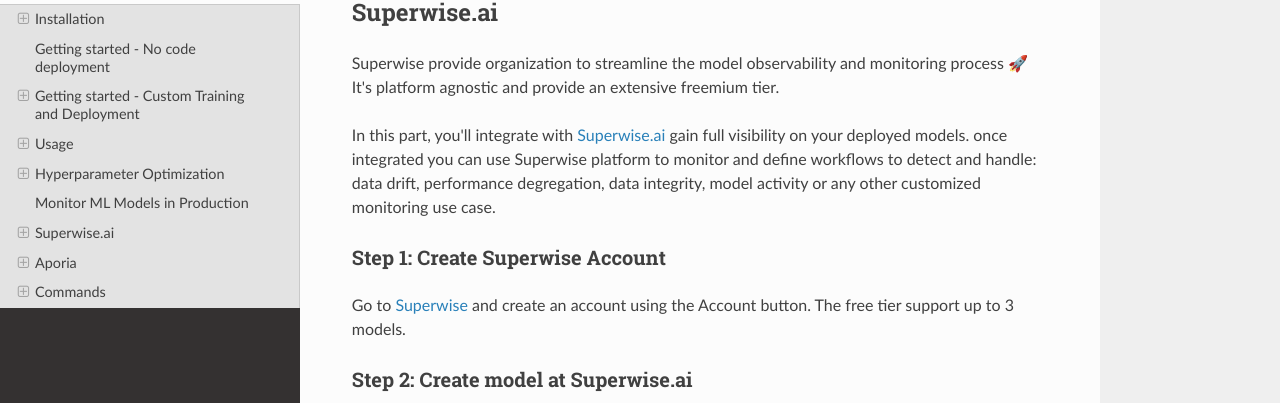
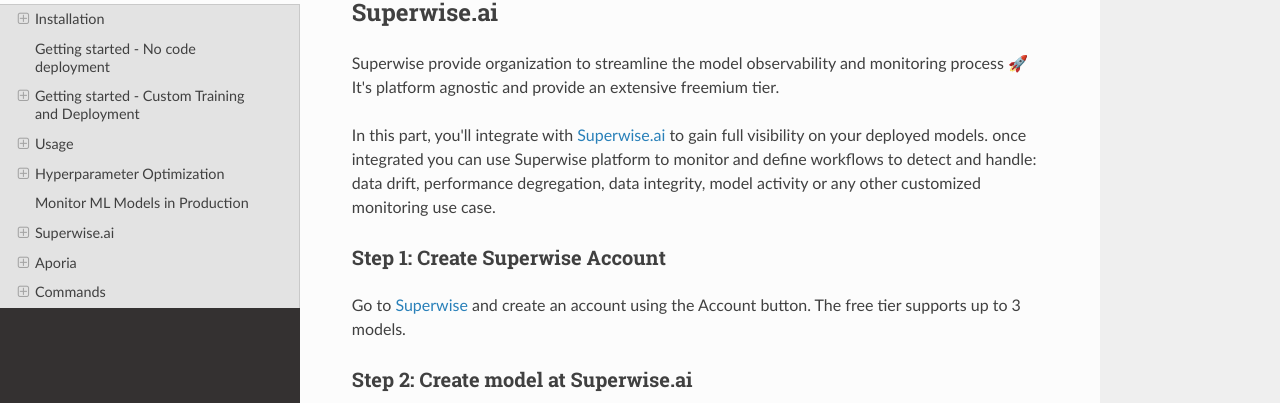
Before and after one commit to Kenza-AI/sagify, an MkDocs documentation site: the page built from docs/index.md, in a window 1280 px wide and 900 px high, scrolled down 14309 px. Shown: the part 132-535 px from the top of the window. Built offline with MkDocs 1.6.1, drawn with Linux system fonts in a browser that asks for light colours; nearby versions of some CDN libraries.

Commit message:
:bug: fixes after CR

```diff
--- a/docs/index.md
+++ b/docs/index.md
@@ -428,12 +428,12 @@
 Superwise provide organization to streamline the model observability and monitoring process 🚀
 It's platform agnostic and provide an extensive freemium tier.
 
-In this part, you'll integrate with [Superwise.ai](https://www.superwise.ai/) gain full visibility on your deployed models.
+In this part, you'll integrate with [Superwise.ai](https://www.superwise.ai/) to gain full visibility on your deployed models.
 once integrated you can use Superwise platform to monitor and define workflows to detect and handle: data drift, performance degregation, data integrity, model activity or any other customized monitoring use case.
 
 ### Step 1: Create Superwise Account
 
-Go to [Superwise](https://portal.superwise.ai) and create an account using the Account button. The free tier support up to 3 models.
+Go to [Superwise](https://portal.superwise.ai) and create an account using the Account button. The free tier supports up to 3 models.
 
 ### Step 2: Create model at Superwise.ai
 
@@ -530,9 +530,6 @@
 
     ###### Report Testing Data ######
     test_predictions = clf.predict(features_test)
-
-
-
     accuracy = accuracy_score(labels_test, test_predictions)
 
     output_model_file_path = os.path.join(model_save_path, 'model.pkl')
@@ -541,8 +538,6 @@
     accuracy_report_file_path = os.path.join(model_save_path, 'report.txt')
     with open(accuracy_report_file_path, 'w') as _out:
         _out.write(str(accuracy))
-
-
 
     ## create superwise model
     model = sw.model.create(Model(name=MODEL_NAME,
```
